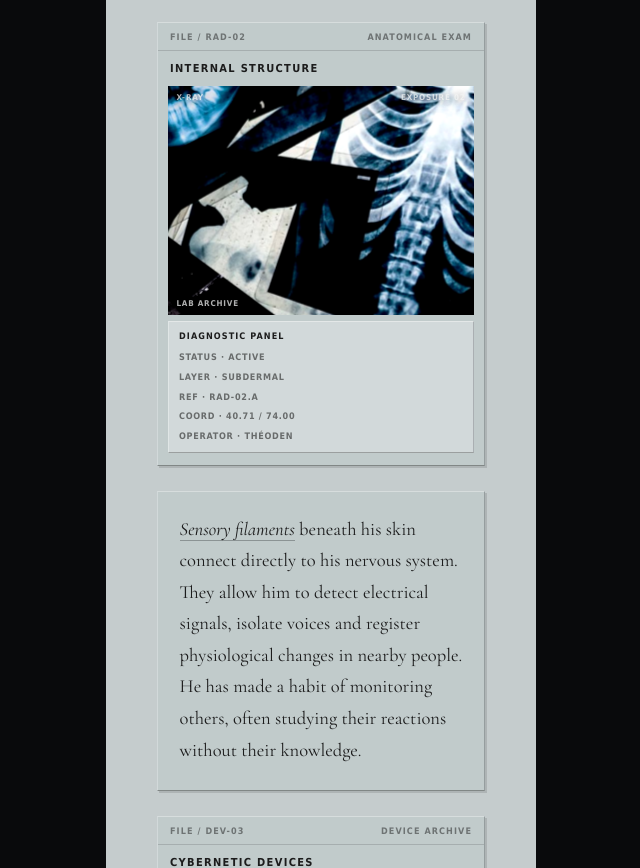
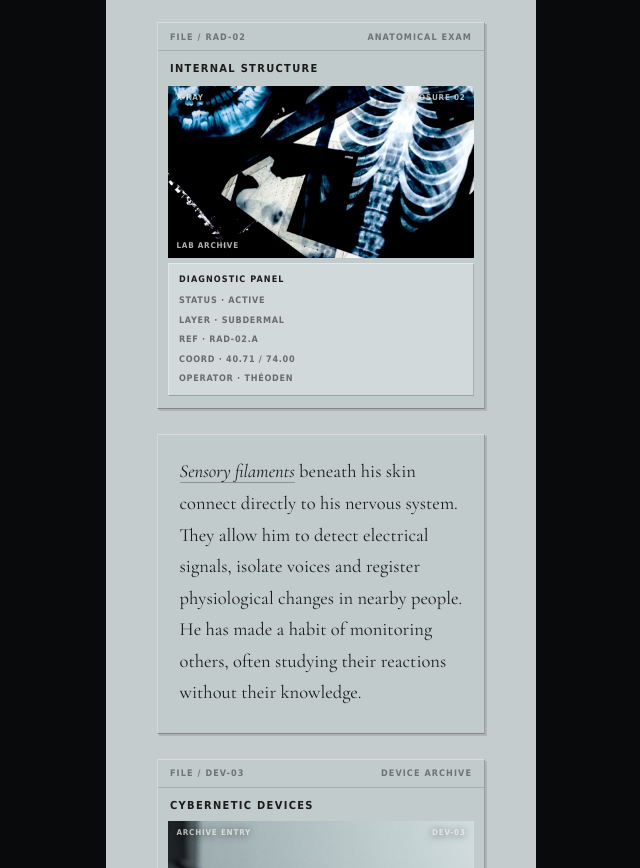
Before and after one commit to mauvelita/carrd, a plain HTML site: page body.html in a window 1280 px wide. Shown: the part 1188-2056 px from the top of the page, without its empty margins (319-959 px from the left). Drawn offline with nearby package versions, Linux system fonts and the light colour scheme.

Commit message:
Update body.html

```diff
--- a/body.html
+++ b/body.html
@@ -104,20 +104,25 @@
       transform: scale(1.16);
     }
 
+    /* X-ray is a wide panoramic collage — do not force 4:3 cover */
     .entry-xray .entry-frame {
-      aspect-ratio: 4 / 3;
-      max-height: min(40vh, 16.5rem);
+      aspect-ratio: auto;
+      height: auto;
+      max-height: none;
       margin: 0.55rem 0.65rem 0.35rem;
+      background: #090a0c;
+      overflow: hidden;
     }
 
     .entry-xray .entry-frame img {
+      display: block;
       width: 100%;
-      height: 100%;
-      max-width: none;
+      height: auto;
+      max-width: 100%;
       max-height: none;
-      object-fit: cover;
-      object-position: center;
-      transform: scale(1.16);
+      object-fit: contain;
+      object-position: center center;
+      transform: none;
       filter: contrast(1.05);
     }
 
@@ -285,7 +290,7 @@
         <h2 class="entry-title">Internal Structure</h2>
         <div class="xray-grid">
           <div class="entry-frame">
-            <img src="xray.jpeg" alt="X-ray of Mireille's cybernetic anatomy" width="1200" height="900" decoding="async" onerror="this.onerror=null;this.src='xray.jpg'" />
+            <img src="xray.jpeg" alt="X-ray of Mireille's cybernetic anatomy" decoding="async" onerror="this.onerror=null;this.src='xray.jpg'" />
             <div class="scan-tags" aria-hidden="true">
               <span class="tl">X-Ray</span>
               <span class="tr">Exposure 02</span>
```
